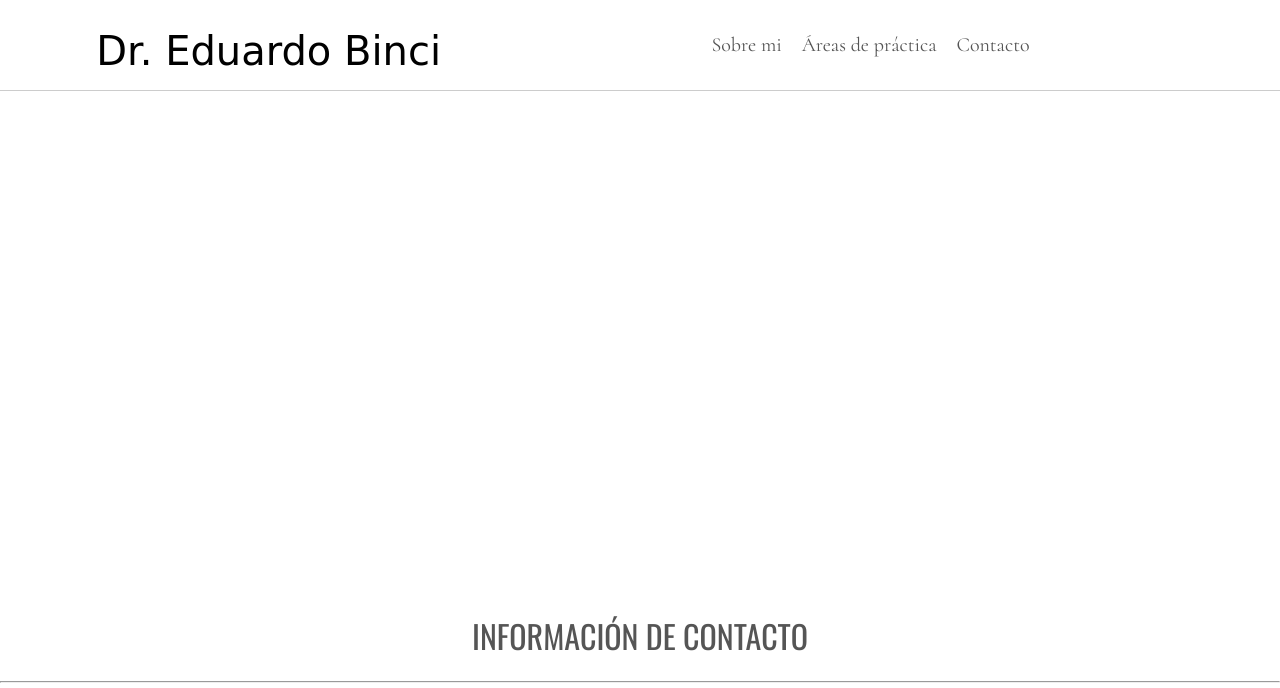
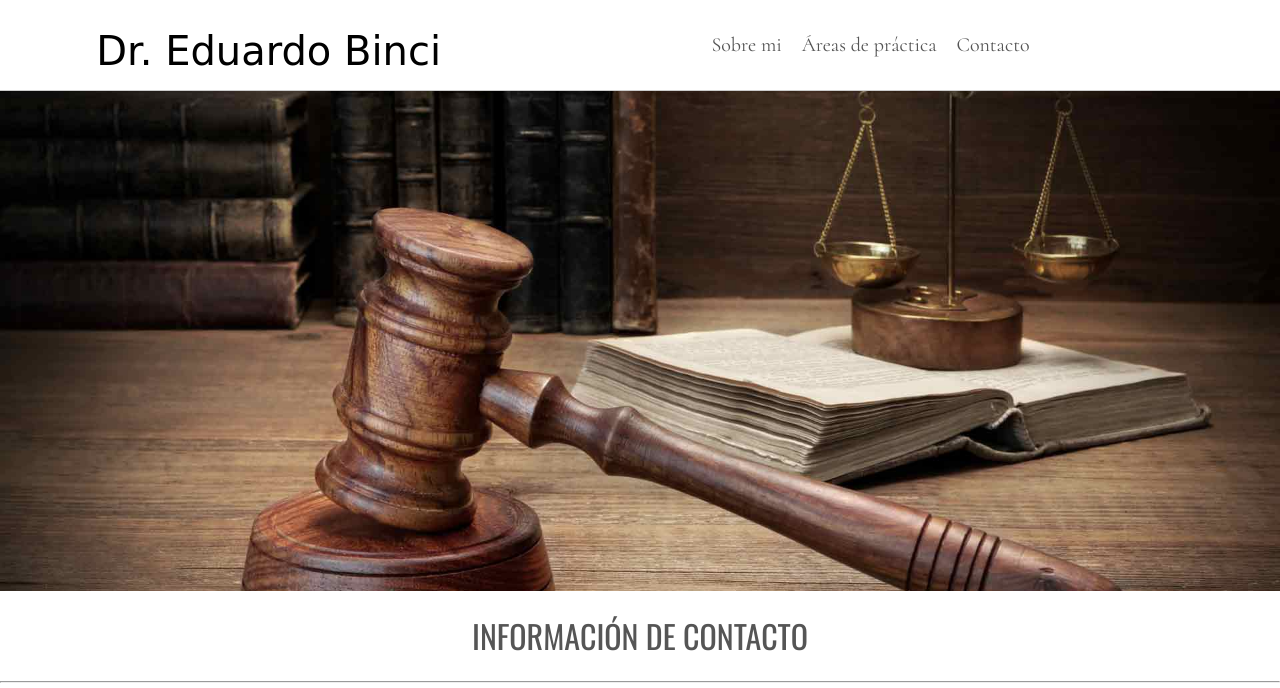
Before and after one commit to KL44S/EduardoBinci, a website: page index.html in a window 1280 px wide. Shown: the top 688 px of the page. Drawn offline with nearby package versions, Linux system fonts and the light colour scheme; the site is published under a folder, as on GitHub Pages, so addresses that start at the root find nothing; files whose address does not match are found by name; a web font is replaced by a local one.

Commit message:
hotfix: main image path

```diff
--- a/src/less/styles.less
+++ b/src/less/styles.less
@@ -127,7 +127,7 @@ body {
     display: flex;
     align-items: center;
     justify-content: center;
-    background: url("/images/me.jpg");
+    background: url("images/me.jpg");
     width: 100%;
     height: 500px;
     background-position: center;
```
Also changed, not shown: css/styles.css, css/styles.min.css.
